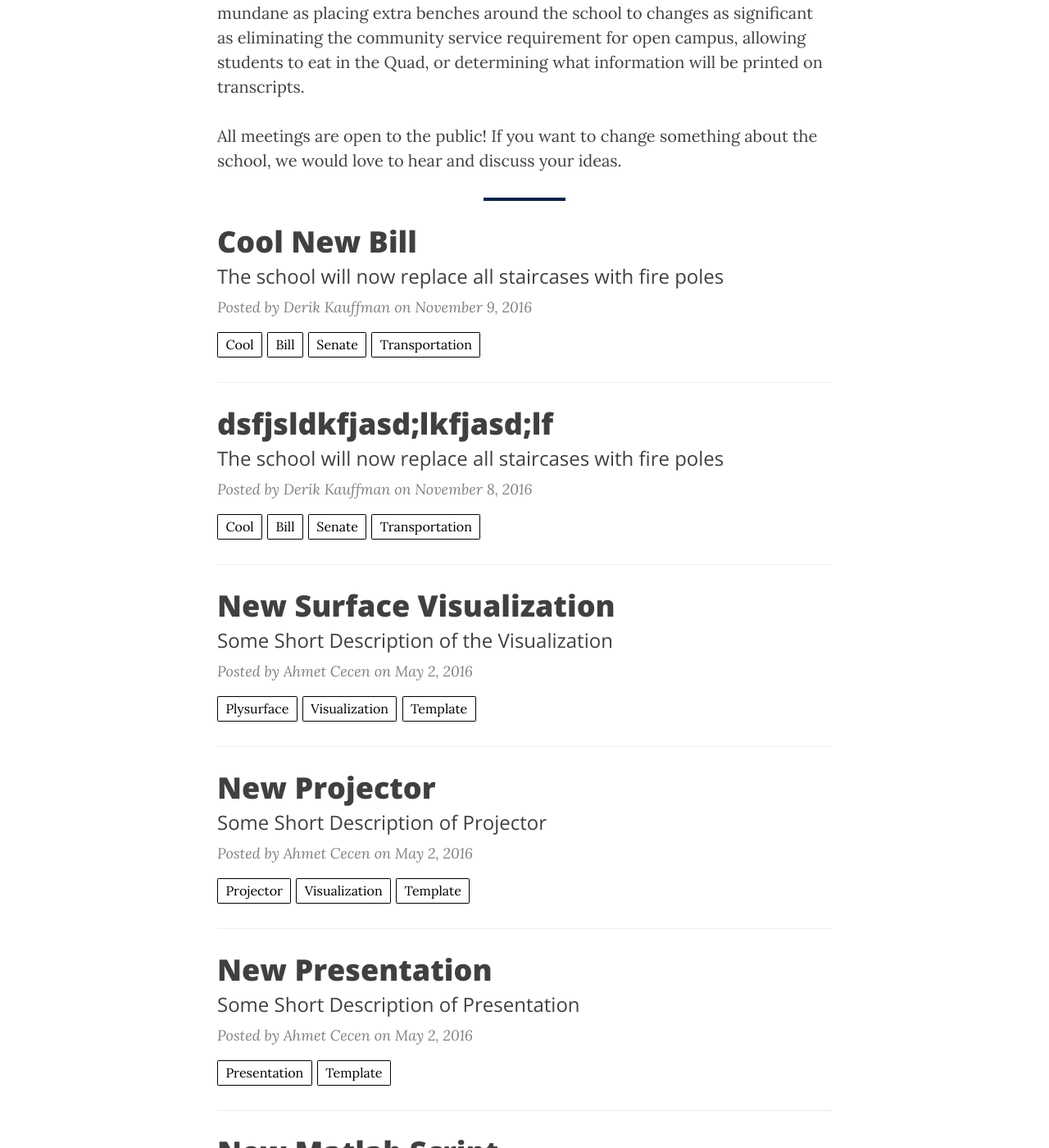
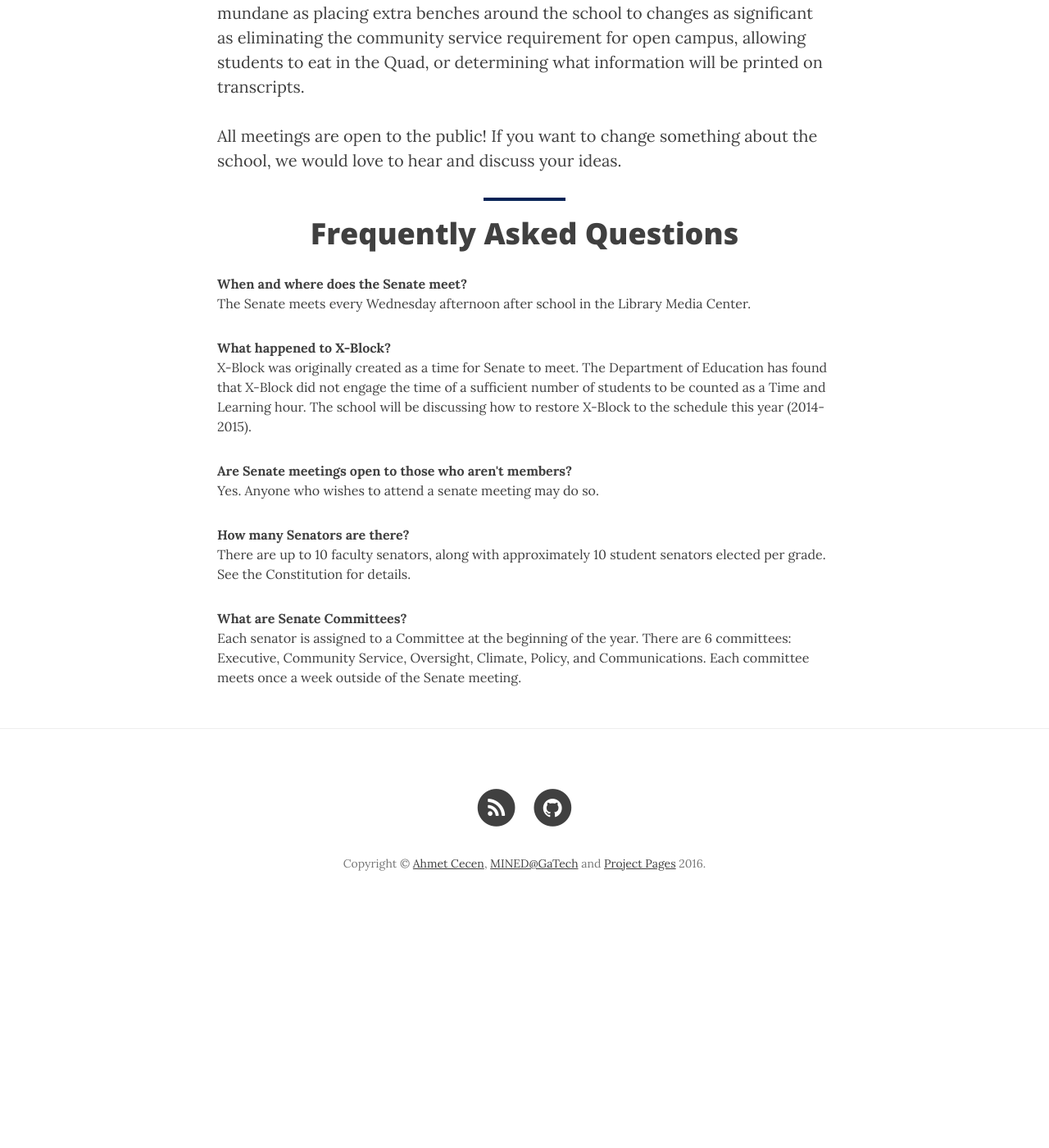
Before and after one commit to vitaedev/lhssenate, a Jekyll site: the page built from index.html, in a window 1280 px wide and 1400 px high, scrolled down 494 px. Shown: the whole window at 82% size. Built offline with Jekyll 4.4.1, drawn with Linux system fonts in a browser that asks for light colours; nearby versions of some CDN libraries; the list of posts is cut into pages by our own code; comment, search, counter and statistics services are not loaded; after the commit the page ends 1623 px from its top, so only the background shows below that; some of the changed text lies outside the part shown.

Commit message:
added the faqs to the homepage

```diff
--- a/index.html
+++ b/index.html
@@ -12,8 +12,23 @@ layout: page
 
 <hr class="small" style="border-color:rgb(6, 35, 86)">
 
+<div style="font-size:0.8em">
+<h1 style="text-align:center">Frequently Asked Questions</h1>
+
+<p><b>When and where does the Senate meet?</b>
+<br/>The Senate meets every Wednesday afternoon after school in the Library Media Center. </p>
+
+<p><b>What happened to X-Block?</b><br/>X-Block was originally created as a time for Senate to meet.  The Department of Education has found that X-Block did not engage the time of a sufficient number of students to be counted as a Time and Learning hour.  The school will be discussing how to restore X-Block to the schedule this year (2014-2015). </p>
+
+<p><b>Are Senate meetings open to those who aren't members?</b><br/>Yes. Anyone who wishes to attend a senate meeting may do so. </p>
+
+<p><b>How many Senators are there?</b><br/>There are up to 10 faculty senators, along with approximately 10 student senators elected per grade.  See the Constitution for details.</p>
+
+<p><b>What are Senate Committees?</b><br/>Each senator is assigned to a Committee at the beginning of the year.  There are 6 committees: Executive, Community Service, Oversight, Climate, Policy, and Communications.  Each committee meets once a week outside of the Senate meeting. </p>
+</div>
 {% endif %}
 
+<!--
 {% for post in paginator.posts %}
 <div class="post-preview">
     <a href="{{ post.url | prepend: site.baseurl }}">
@@ -32,8 +47,10 @@ layout: page
 </div>
 <hr>
 {% endfor %}
+-->
 
 <!-- Pager -->
+<!--
 {% if paginator.total_pages > 1 %}
 <ul class="pager">
     {% if paginator.previous_page %}
@@ -48,7 +65,7 @@ layout: page
     {% endif %}
 </ul>
 {% endif %}
-
+-->
 
 
 <script src="http://localhost:35729/livereload.js"></script>
```
